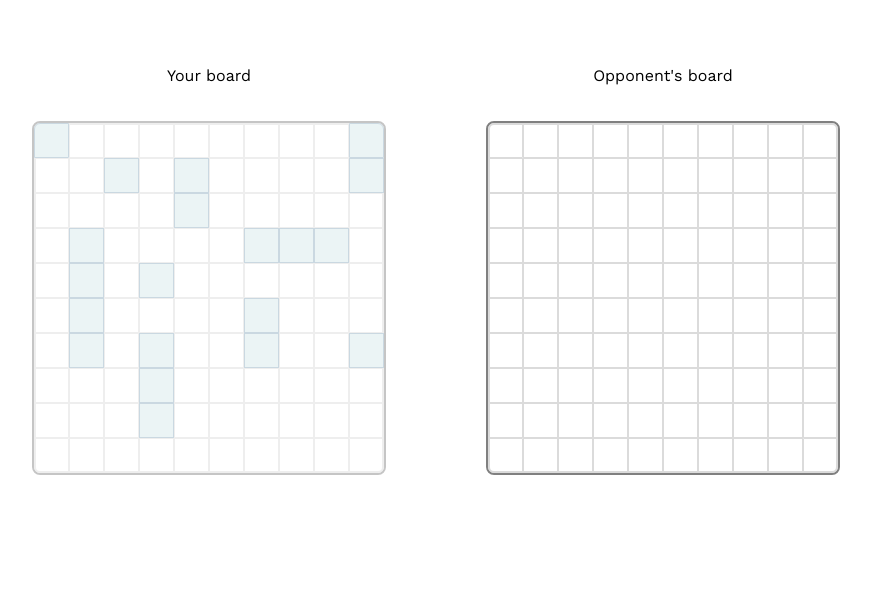
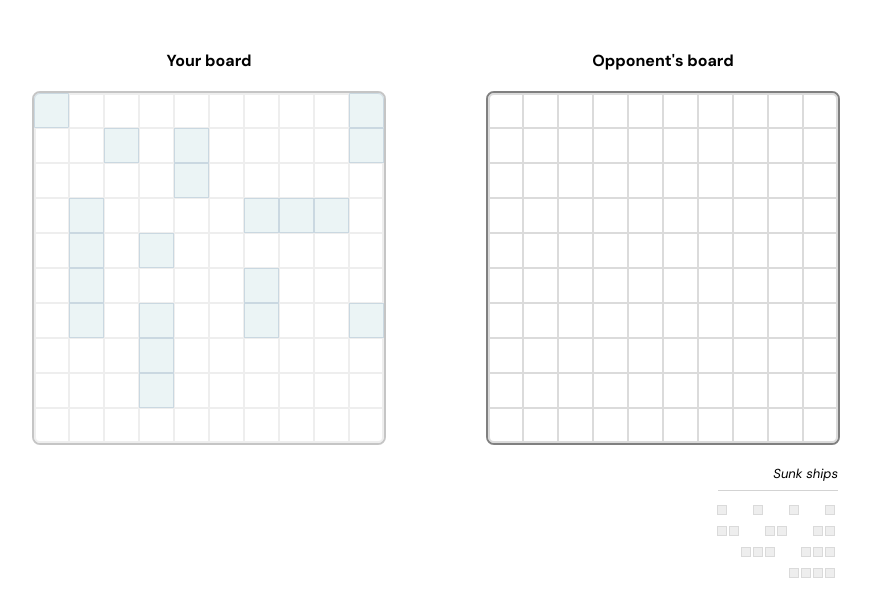
Before and after one commit to mangonaise/battleship, a React (Create React App) app: page / in a window 1280 px wide. Shown: the top 616 px of the page, without its empty margins (204-1075 px from the left). Built offline with nearby package versions, Linux system fonts and the light colour scheme.

Commit message:
Add mini sunk ship indicators

```diff
--- a/src/App.tsx
+++ b/src/App.tsx
@@ -15,7 +15,7 @@ cpu.opponent = human;
 
 const App = () => {
   return (
-    <div id="board-container">
+    <div id="boards-container">
       <GameBoardDisplay owner={human}/>
       <GameBoardDisplay owner={cpu} />
     </div>
--- a/src/components/GameBoardDisplay.tsx
+++ b/src/components/GameBoardDisplay.tsx
@@ -3,16 +3,20 @@ import '../styles/GameBoardDisplay.css';
 import { observer } from 'mobx-react-lite';
 import Player from '../logic/player';
 import BoardCell from './BoardCell';
+import SunkShipIndicators from './SunkShipIndicators';
 
 const GameBoardDisplay: React.FC<{ owner: Player }> = ({ owner }) => {
   return (
     <div className="board-display-container">
-      <p>{owner.type === 'human' ? 'Your board' : `Opponent's board`}</p>
+      <div className="board-owner-label">
+        {owner.type === 'human' ? 'Your board' : `Opponent's board`}
+      </div>
       <div className={`board-grid ${owner.isPlayerTurn ? 'disabled-board' : ''}`}>
         {owner.board.cells.flat().map((cell, index) => (
           <BoardCell key={index} cell={cell} owner={owner} index={index}/>
         ))}
       </div>
+      {owner.type === 'cpu' && <SunkShipIndicators board={owner.board}/> }
     </div>
   )
 }
--- /dev/null
+++ b/src/components/SunkShipIndicators.tsx
@@ -0,0 +1,38 @@
+import { observer } from 'mobx-react-lite';
+import React from 'react';
+import { GameBoard } from '../logic/gameBoard';
+import '../styles/SunkShipIndicators.css';
+
+const SunkShipIndicators: React.FC<{ board: GameBoard }> = ({ board }) => {
+  let sunkShipsInfo: {shipSize: number, quantity: number, sunk: number}[] = [];
+
+  for (const key in board.sunkShipsInfo) {
+    sunkShipsInfo.push({
+      shipSize: parseInt(key),
+      quantity: board.sunkShipsInfo[key].quantity,
+      sunk: board.sunkShipsInfo[key].sunk
+    });
+  }
+
+  return (
+    <div className="sunk-indicators-container">
+      <div className="sunk-ships-indicator-label">Sunk ships</div>
+      {sunkShipsInfo.map(info => (
+        <div key={info.shipSize}>
+        {Array.from({ length: info.quantity} ).map((_, index) => (
+          <span key={index} className="sunk-indicator">
+            {Array.from({ length: info.shipSize }).map((_, key) =>
+              <span
+                key={key}
+                className={`indicator-cell ${index < info.sunk ? "indicator-sunk" : "indicator-not-sunk"}`}
+              />
+            )}
+          </span>
+        ))}
+        </div>
+)     )}
+    </div>
+  )
+}
+
+export default observer(SunkShipIndicators);
--- a/src/styles/App.css
+++ b/src/styles/App.css
@@ -1,6 +1,6 @@
-#board-container {
+#boards-container {
   margin-top: 50px;
   display: flex;
   justify-content: center;
-  align-items: center;
+  align-items: flex-start;
 }
--- a/src/styles/GameBoardDisplay.css
+++ b/src/styles/GameBoardDisplay.css
@@ -1,5 +1,9 @@
 :root {
   --board-dimension: repeat(10, 35px);
+}
+
+.board-owner-label {
+  font-weight: bold;
 }
 
 .board-display-container {
--- /dev/null
+++ b/src/styles/SunkShipIndicators.css
@@ -0,0 +1,42 @@
+.sunk-ships-indicator-label {
+  width: 120px;
+  margin-bottom: 8px;
+  margin-right: 10px;
+  padding-bottom: 8px;
+  border-bottom: solid 1px lightgray;
+  font-size: 13px;
+  font-style: italic;
+  text-align: right;
+}
+
+.sunk-indicators-container {
+  position: relative;
+  left: 110px;
+  width: 150px;
+  display: flex;
+  flex-direction: column;
+  justify-content: center;
+  align-items: flex-end;
+}
+
+.sunk-indicator {
+  margin: 0 12px;
+}
+
+.indicator-cell {
+  box-sizing: border-box;
+  display: inline-block;
+  width: 10px;
+  height: 10px;
+  margin: 0 1px;
+}
+
+.indicator-not-sunk {
+  background-color: rgb(238, 238, 238);
+  border: solid 1px rgb(218, 218, 218);
+}
+
+.indicator-sunk {
+  background-color: rgb(179, 73, 73);
+  border: solid 1px rgb(134, 48, 48);
+}
--- a/src/styles/index.css
+++ b/src/styles/index.css
@@ -1,8 +1,8 @@
-@import url('https://fonts.googleapis.com/css2?family=Work+Sans&display=swap');
+@import url('https://fonts.googleapis.com/css2?family=DM+Sans:ital,wght@0,400;0,700;1,400&display=swap');
 
 body {
   margin: 0;
-  font-family: 'Work Sans', -apple-system, BlinkMacSystemFont, 'Segoe UI', 'Roboto', 'Oxygen',
+  font-family: 'DM Sans', -apple-system, BlinkMacSystemFont, 'Segoe UI', 'Roboto', 'Oxygen',
     'Ubuntu', 'Cantarell', 'Fira Sans', 'Droid Sans', 'Helvetica Neue',
     sans-serif;
   -webkit-font-smoothing: antialiased;
```
